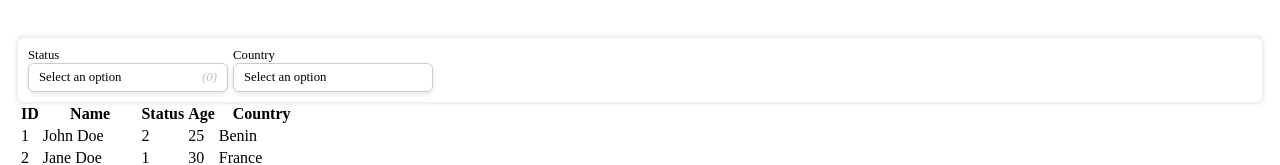
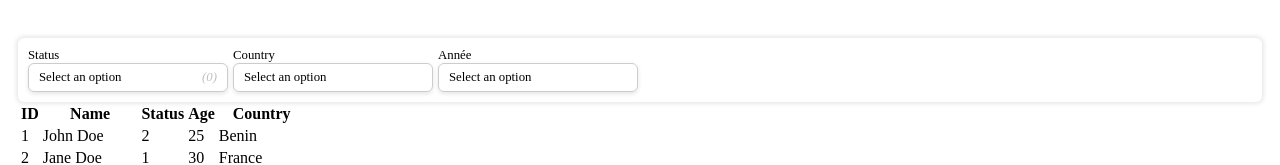
Before and after one commit to zpaulange/react_ui, a React (Vite) app: page / in a window 1280 px wide. Shown: the top 165 px of the page. Built offline with nearby package versions, Linux system fonts and the light colour scheme.

Commit message:
add other select manually

```diff
--- a/src/App.tsx
+++ b/src/App.tsx
@@ -309,6 +309,22 @@ function App() {
     { key: "country", isLabel: true },
   ]
 
+  //possibilité d'ajout d'autres select manuellement
+  const extraSelects = [{
+    label: { title: "Année", name: "year" },
+    options: [
+      { value:"2020", label: "2020" },
+      { value:"2021", label: "2021" },
+      { value:"2022", label: "2022" },
+      { value:"2023", label: "2023" },
+      { value:"2024", label: "2024" },
+      { value:"2025", label: "2025" },
+    ],
+    onSelect: (option: any) => setSelectedFilters(prev => ({ ...prev, year: option })),
+    isLabel: true
+  }
+];
+
   //render row
   const renderRow = (item:any) => {
     return (
@@ -333,6 +349,7 @@ function App() {
           setSelectedFilters={setSelectedFilters}
           filterConfig={filterConfig}
           statusLabels={statusLabels}
+          extraSelects={extraSelects}
         />
       </div>
       <pre>{JSON.stringify(selectedFilters, null, 2)}</pre>
--- a/src/ui/DataTable/DataTable.tsx
+++ b/src/ui/DataTable/DataTable.tsx
@@ -20,6 +20,15 @@ interface DataTableProps {
   setSelectedFilters: React.Dispatch<React.SetStateAction<{ [key: string]: any }>>
   filterConfig: FilterConfigItem[]
   statusLabels?: { [key: string]: { label: string; count: number; color: string } };
+  extraSelects?: Array<{
+    label: { title: string, name: string },
+    options: Array<{ label: string, value: any }>,
+    onSelect: (option: any) => void,
+    isLabel?: boolean,
+    isValue?: boolean,
+    statusColors?: boolean,
+    count?: boolean
+  }>
 }
 
 function getOptionLabel(key: string, value: any, statusLabels?: { [key: string]: { label: string, count: number } }) {
@@ -39,6 +48,7 @@ export default function DataTable(props: DataTableProps) {
     selectedFilters,
     setSelectedFilters,
     filterConfig,
+    extraSelects
   } = props
 
   // Pagination state
@@ -47,7 +57,7 @@ export default function DataTable(props: DataTableProps) {
 
   //display currente page
   //==================================================
-  // si la donnée viendra de l'api, je dois metter à jour tout ceci
+  // si la donnée viendra de l'api, je dois mettre à jour tout ceci
   const startIdx = (currentPage - 1) * rowsPerPage;
   const endIdx = startIdx + rowsPerPage;
   const paginatedData = data.slice(startIdx, endIdx);
@@ -72,7 +82,7 @@ export default function DataTable(props: DataTableProps) {
           label: getOptionLabel(key, val, props.statusLabels),
           value: val,
         };
-        // Ajoute la couleur depuis statusLabels si demandé
+        //Ajoute la couleur depuis statusLabels si demandé
         if (key === "status" && conf.statusColors && props.statusLabels && props.statusLabels[val]) {
           option.statusColor = props.statusLabels[val].color;
         }
@@ -114,6 +124,18 @@ export default function DataTable(props: DataTableProps) {
     <div className={styles.datatable}>
       <div className={styles.datatable_head}>
         {filterSelects}
+        {extraSelects && extraSelects.map((select, idx) => (
+          <Select
+            key={idx}
+            options={select.options}
+            onSelect={select.onSelect}
+            label={select.label}
+            isLabel={select.isLabel}
+            isValue={select.isValue}
+            statusColors={select.statusColors}
+            count={select.count}
+          />
+        ))}
       </div>
       <table>
         {thead && thead.length > 0 && (
```
